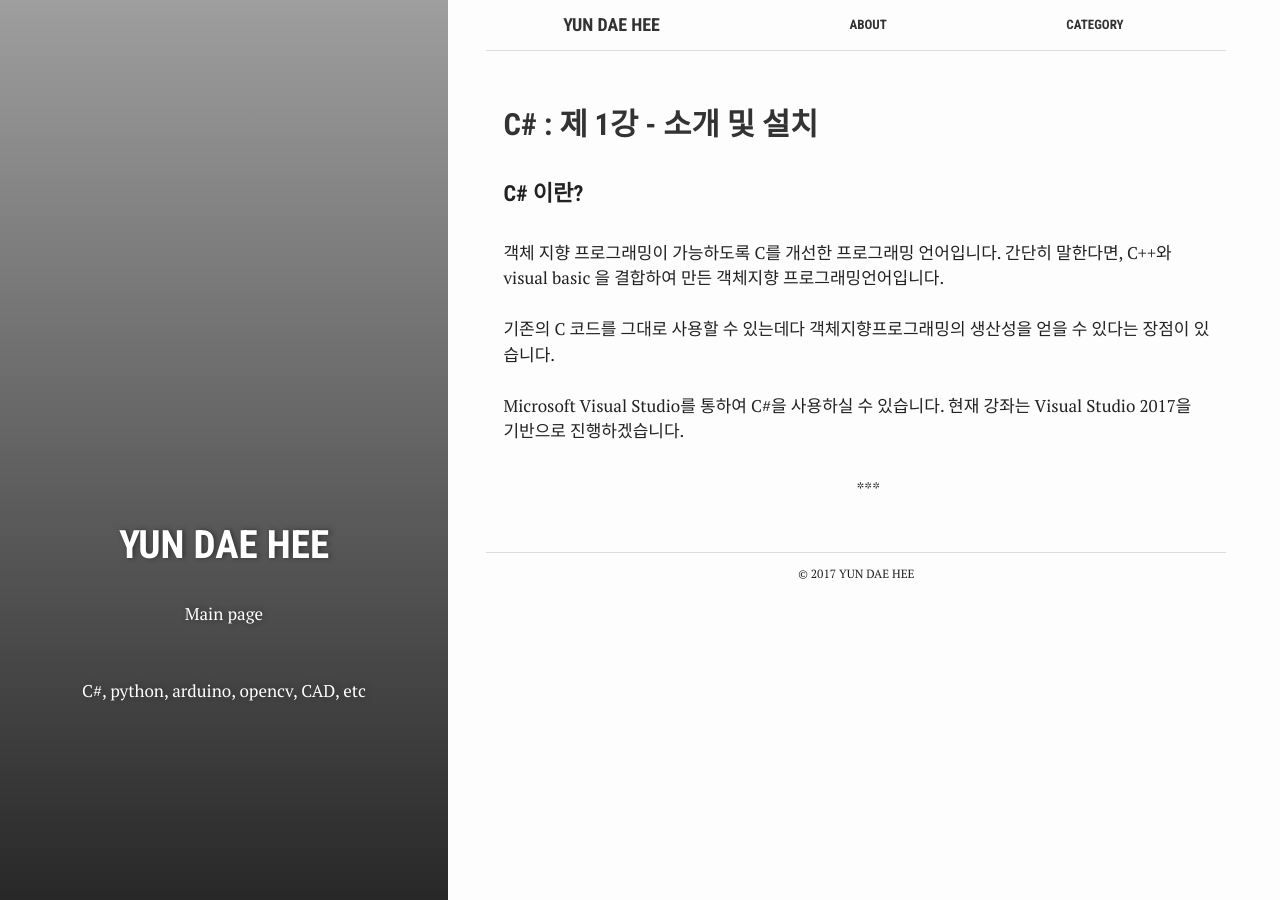
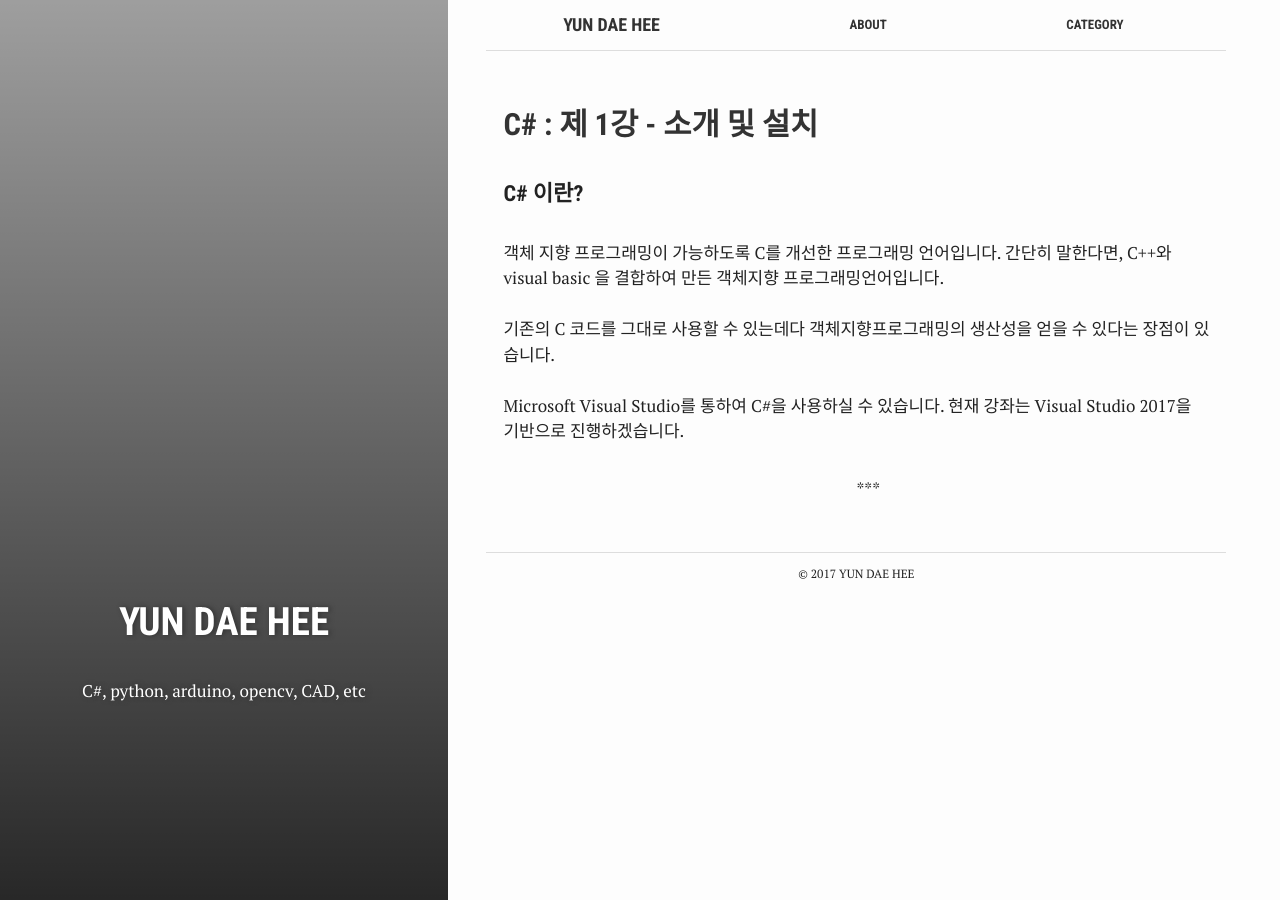
Before and after one commit to test076923/076923.github.io, a Jekyll site: the page built from index.html, in a window 1280 px wide. Built offline with Jekyll 4.4.1, drawn with Linux system fonts in a browser that asks for light colours.

Commit message:
Update index.html

```diff
--- a/index.html
+++ b/index.html
@@ -3,7 +3,7 @@ bg: 'move.gif'
 layout: default
 crawlertitle: "076923 : Main"
 title: "YUN DAE HEE"
-summary: "Main page <br><br><br> C#, python, arduino, opencv, CAD, etc"
+summary: "C#, python, arduino, opencv, CAD, etc"
 ---
 
 {% for post in site.posts limit: 5 %}
```
